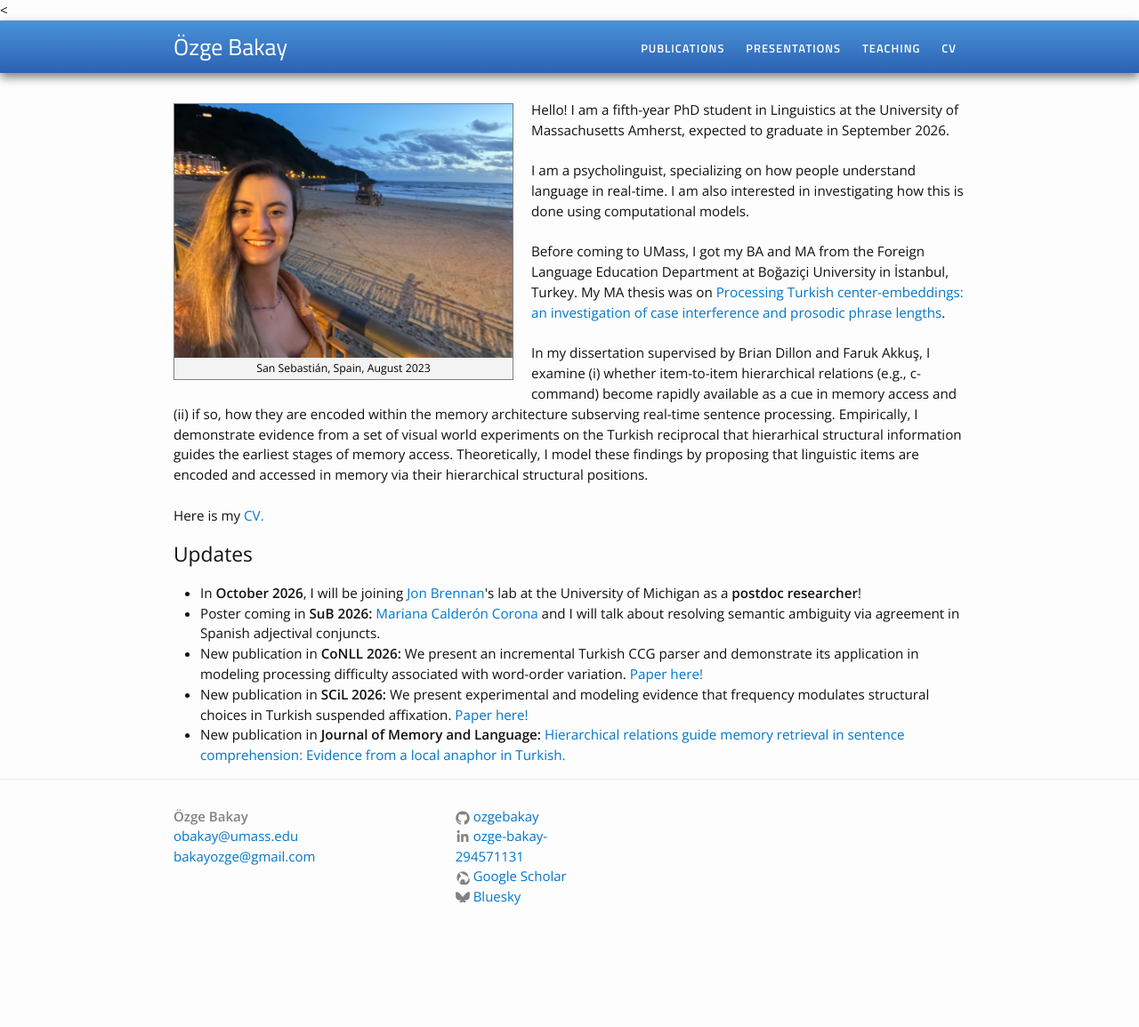
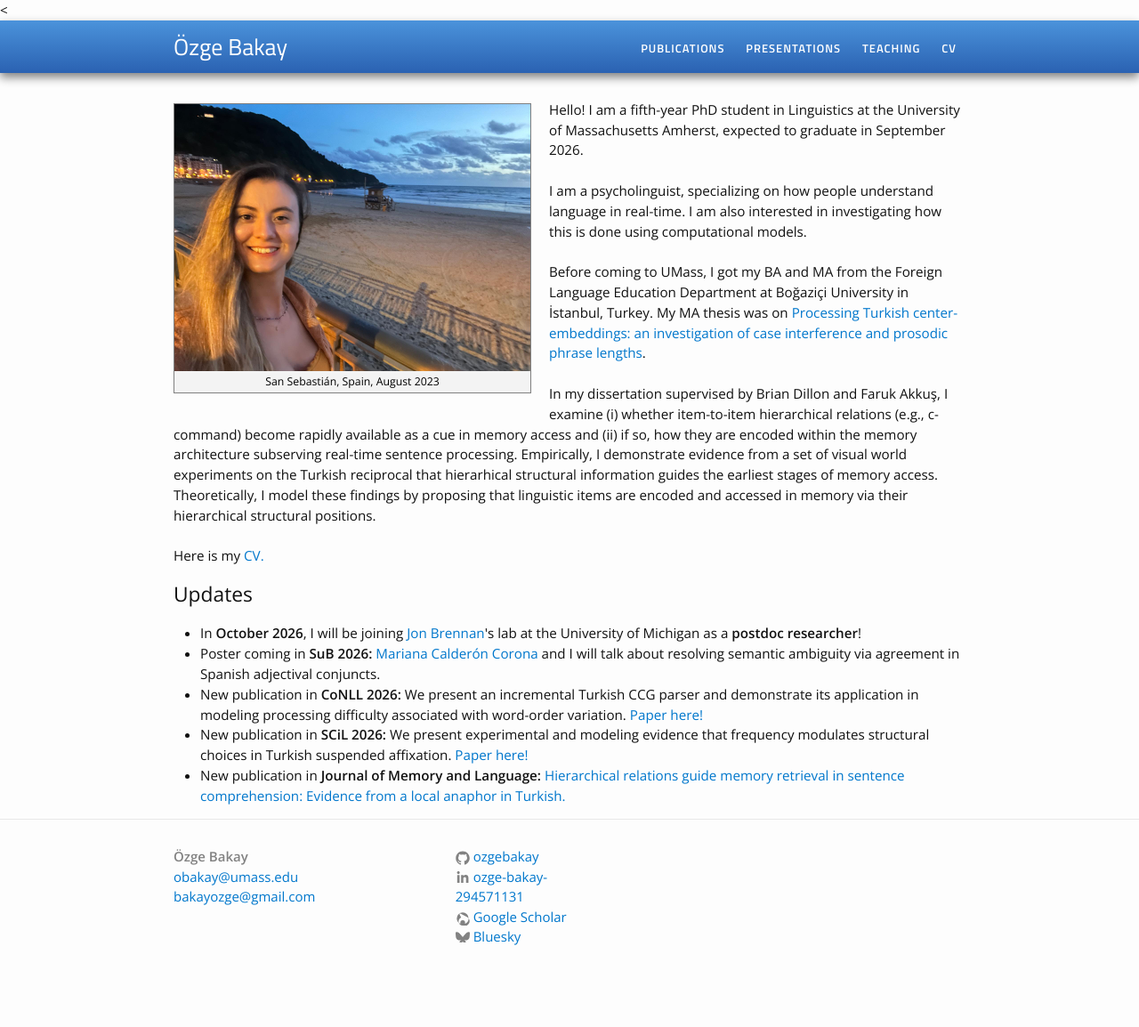
Before and after one commit to ozgebakay/ozgebakay.github.io, a Jekyll site: the page built from index.html, in a window 1280 px wide. Shown: the whole page at 89% size. Built offline with Jekyll 4.4.1, drawn with Linux system fonts in a browser that asks for light colours; before the commit the page ends 1108 px from its top, so only the background shows below that.

Commit message:
Update index.html

```diff
--- a/index.html
+++ b/index.html
@@ -2,7 +2,7 @@
 layout: default
 ---
 
-{% include image.html url="/images/profile.jpg" caption="San Sebastián, Spain, August 2023" width=380 align="left" %}
+{% include image.html url="/images/profile.jpg" caption="San Sebastián, Spain, August 2023" width=400 align="left" %}
 
 <div class="home">
 
```
